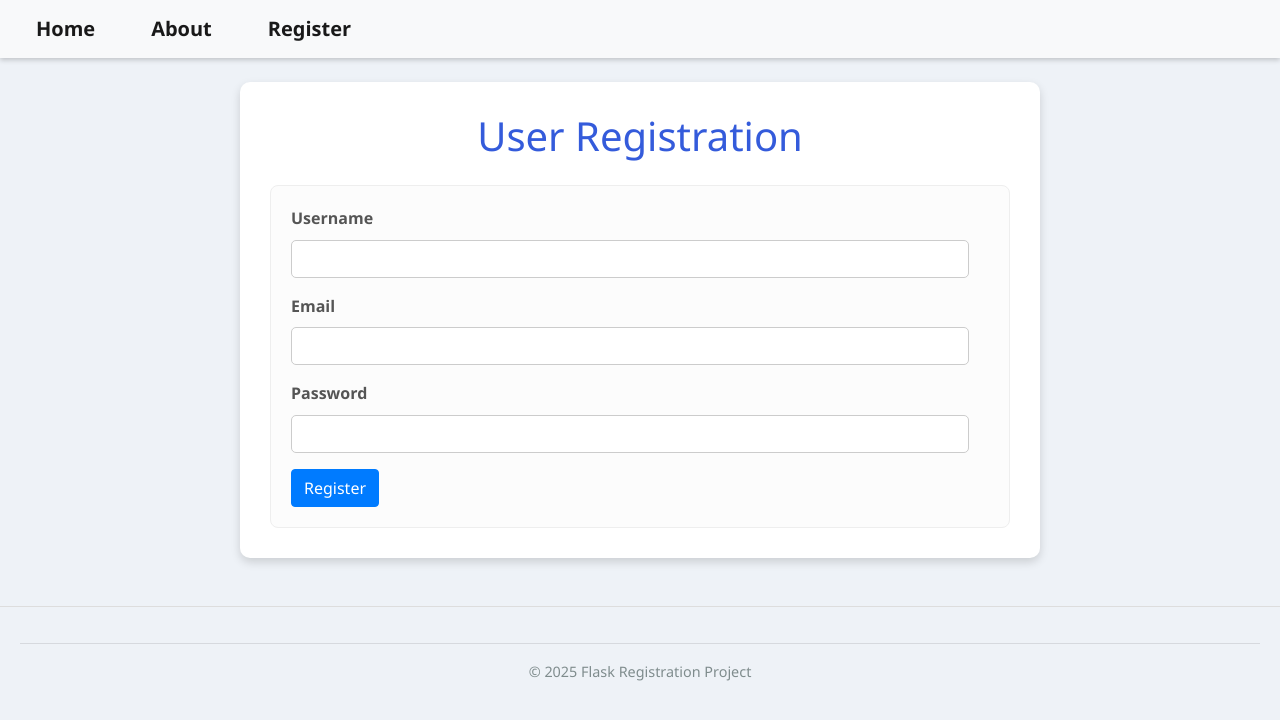
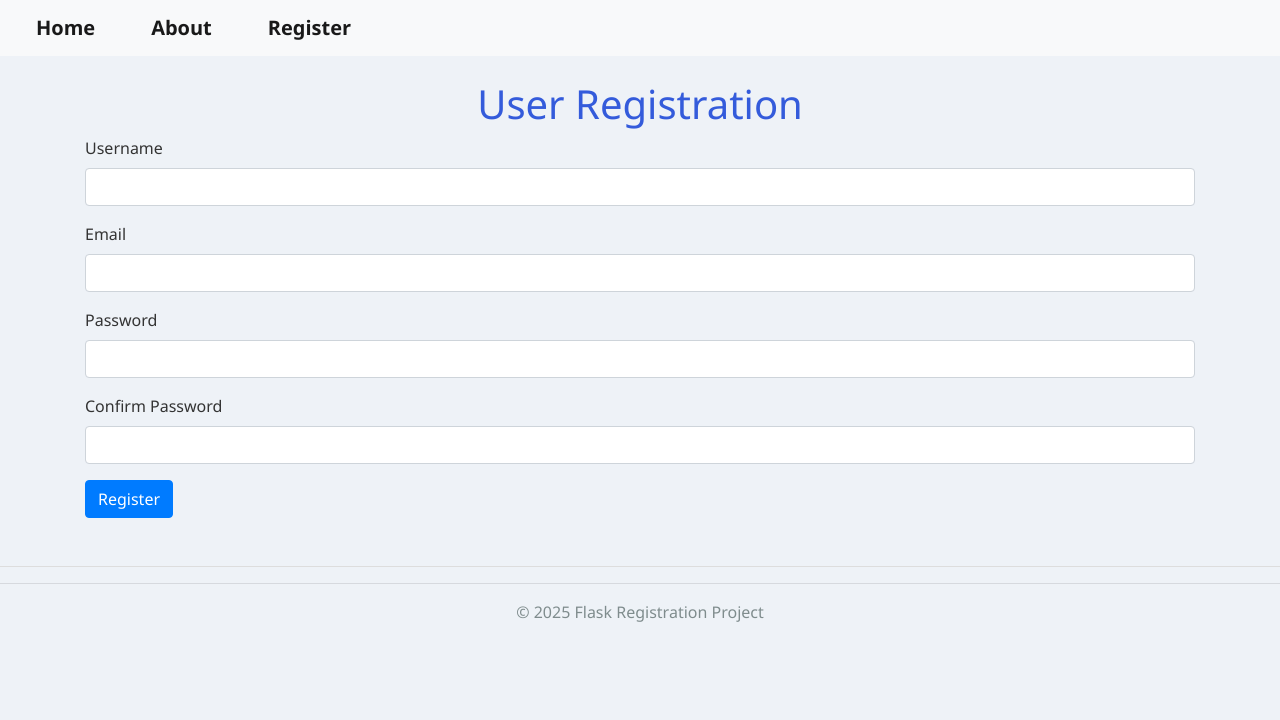
Before and after one commit to Poornesh-codes/Flask_registration, a Flask app: page /register in a window 1280 px wide. Shown: the top 720 px of the page. Run offline with Flask 3, Linux system fonts and the light colour scheme.

Commit message:
Add files via upload

```diff
--- a/app.py
+++ b/app.py
@@ -1,59 +1,72 @@
+#importing files(db.py and forms.py) and modules
+import os
+from dotenv import load_dotenv
 from flask import Flask, render_template, redirect, url_for, flash
 from forms import RegisterForm
 from models import db, User
 from datetime import datetime
+#creating app (flask object)
+app = Flask(__name__)
+#secret key is used for session and security
+load_dotenv() # to load environment variables from .env file
 
-app = Flask(__name__)
-
-app.config["SECRET_KEY"] = "secret123"
+app.config["SECRET_KEY"] = os.getenv("SECRET_KEY")
+# connecting to database
 app.config["SQLALCHEMY_DATABASE_URI"] = "sqlite:///users.db"
-
+#initialize db wit app
 db.init_app(app)
-
+#db.create_all() # to create the database and tables it ignores if database already exists
 with app.app_context():
     db.create_all()
 
+#creating routes and views (home,about and register)
 
+#home route used datetime module to show current date and time something like 2026 03 16 14:30:46 on '\' or home page
 @app.route("/")
 def home():
     now = datetime.now()
     format_date = now.strftime("%Y:%m:%d %H:%M:%S")
     return render_template("home.html", current_time=format_date)
-
-
+#about route
 
 @app.route("/about")
+#connecting about route to about.html
 def about():
     return render_template("about.html")
 
-
+#registr route
 @app.route("/register", methods=["GET","POST"])
 def register():
-
+    #creating form
     form = RegisterForm()
-
+    #checks if form s valid and submitted
     if form.validate_on_submit():
-
         user = User(
             username=form.username.data,
             email=form.email.data,
             password=form.password.data
         )
+        #adding user to database
+        db.session.add(user)
 
-        db.session.add(user)
+        #after adding user to db ,commit changs to save it in db
         db.session.commit()
 
+        #using flash to show message it is just like return "message" but it can be used to show msg on next page after submitting form
         flash("Registration successful!", "success")
 
+        #redirts to success page(that is confirm.html)
         return redirect(url_for("registration_success", username=form.username.data))
-
+    #if form not valid it will render back register page
     return render_template("register.html", form=form)
 
+#success route
+#using dynamic route <username> ,it will show 127...5000/success/nouseai (if username is nouseai) in the address bar
 
 @app.route("/success/<username>")
 def registration_success(username):
     return render_template("confirm.html", username=username)
-
+#running the app
 
 if __name__ == "__main__":
     app.run(debug=True)
--- a/forms.py
+++ b/forms.py
@@ -1,23 +1,45 @@
+# importing the file
+
 from flask_wtf import FlaskForm
 from wtforms import StringField, PasswordField, SubmitField
 from wtforms.validators import DataRequired, Email, Length
-
-
+#importing EqualTo
+from wtforms.validators import EqualTo
+#creating registration form using FlaskForm and class RegisterForm inherits from FlaskForm it has objects username,email,password,confirm_password and submit
 class RegisterForm(FlaskForm):
 
-    username = StringField(
-        "Username",
-        validators=[DataRequired(), Length(min=3, max=20)]
-    )
+    username = StringField("Username",validators=[DataRequired(),Length(min=3, max=20)])
+    """
+    added data requred to make sure the field is not empty and len to make username (3-20)
+    stringField is used to get string input from user
+    """
 
     email = StringField(
         "Email",
-        validators=[DataRequired(), Email()]
+        validators=[DataRequired(), Email()#checks if email valid (@,ending with .com)
+                    ]
+
     )
-
+    """
+    added Email() to check if eemail is vaild ( it checks for @ and .com)
+    """
     password = PasswordField(
         "Password",
-        validators=[DataRequired(), Length(min=6)]
+        validators=[DataRequired(),
+                    Length(min=6)# min password length set to 6 char
+                    ]
     )
-
+    """
+    added Length() to set minimum password length to 6 chars
+    data required to make sure the password is not empty
+    passwordField is used so that input is hidden like this (****) when typing actual password
+    """
+    #to comfirm the password
+    confirm_password = PasswordField(
+        "Confirm Password",
+        validators=[DataRequired(),
+                    EqualTo("password")#checks if password matches (str compare with password and confirm_password)
+                    ]
+    )
+    #submit button
     submit = SubmitField("Register")
--- a/static/style.css
+++ b/static/style.css
@@ -1,16 +1,12 @@
 body {
-font-family: 'Segoe UI', Tahoma, Geneva, Verdana, sans-serif;
+font-family: 'Segoe UI';
 background-color: #eef2f7;
 color: #333333;
-margin: 0;
-line-height: 1.6;
 
 }
 nav {
 background-color: #4ca6d6;
 padding: 15px 0;
-text-align: center;
-box-shadow: 0 2px 5px rgba(0,0,0,0.2);
 }
 nav a {
 color: #99d8e8;
@@ -20,87 +16,17 @@ display: inline-block;
 font-weight: bold;
 transition: background-color 0.3s ease;
 }
-nav a:hover {
-background-color: #0fbfc2;
-border-radius: 5px;
-}
-.container {
-padding: 30px;
-max-width: 800px;
-margin: 30px auto;
-background-color: #ffffff;
-border-radius: 10px;
-box-shadow: 0 4px 10px rgba(0,0,0,0.15);
-}
+
 h1 {
 color: #345bdb;
 text-align: center;
-margin-bottom: 25px;
+
 }
 p {
 margin-bottom: 15px;
 }
 footer {
 text-align: center;
-margin-top: 40px;
-padding: 20px;
 color: #7f8c8d;
-font-size: 0.9em;
 border-top: 1px solid #ddd;
 }
-/* Styles for flash messages */
-.flashes {
-list-style-type: none;
-padding: 15px 20px;
-margin-bottom: 20px;
-border-radius: 8px;
-font-weight: bold;
-text-align: center;
-}
-.flashes li.error {
-background-color: #f8d7da;
-color: #721c24;
-border: 1px solid #f5c6cb;
-}
-.flashes li.success {
-background-color: #d4edda;
-color: #155724;
-border: 1px solid #c3e6cb;
-}
-/* Form specific styling */
-form {
-margin-top: 20px;
-padding: 20px;
-border: 1px solid #eee;
-border-radius: 8px;
-background-color: #fcfcfc;
-}
-form label {
-display: block;
-margin-bottom: 8px;
-font-weight: bold;
-color: #555;
-}
-form input[type="text"],
-form input[type="email"],
-form input[type="password"] {
-width: calc(100% - 20px);
-padding: 10px;
-margin-bottom: 15px;
-border: 1px solid #ccc;
-border-radius: 5px;
-box-sizing: border-box;
-}
-form button {
-background-color: #28a745;
-color: white;
-padding: 12px 20px;
-border: none;
-border-radius: 5px;
-cursor: pointer;
-font-size: 1em;
-transition: background-color 0.3s ease;
-}
-form button:hover {
-background-color: #218838;
-}
--- a/templates/register.html
+++ b/templates/register.html
@@ -1,5 +1,6 @@
 {% extends "base.html" %}
-
+{# using template inheritence #}
+{# this block title will replace the block title (one on the top left on window tab) #}
 {% block title %}Register{% endblock %}
 
 {% block content %}
@@ -33,9 +34,22 @@
 {{ form.password(class="form-control") }}
 
 {% for error in form.password.errors %}
-<span style="color:red">{{ error }}</span>
+    <span style="color:red">{{ error }}</span>
 {% endfor %}
 </div>
+{# since this is jinja template this is how to comment #}
+{# adding conform password field #}
+
+
+<div class="form-group">
+{{ form.confirm_password.label }}
+{{ form.confirm_password(class="form-control") }}
+
+{% for error in form.confirm_password.errors %}
+    <span style="color:red">{{ error }}</span>
+{% endfor %}
+</div>
+
 
 {{ form.submit(class="btn btn-primary") }}
 
```
Also changed, not shown: models.py (+8 -4 lines).
